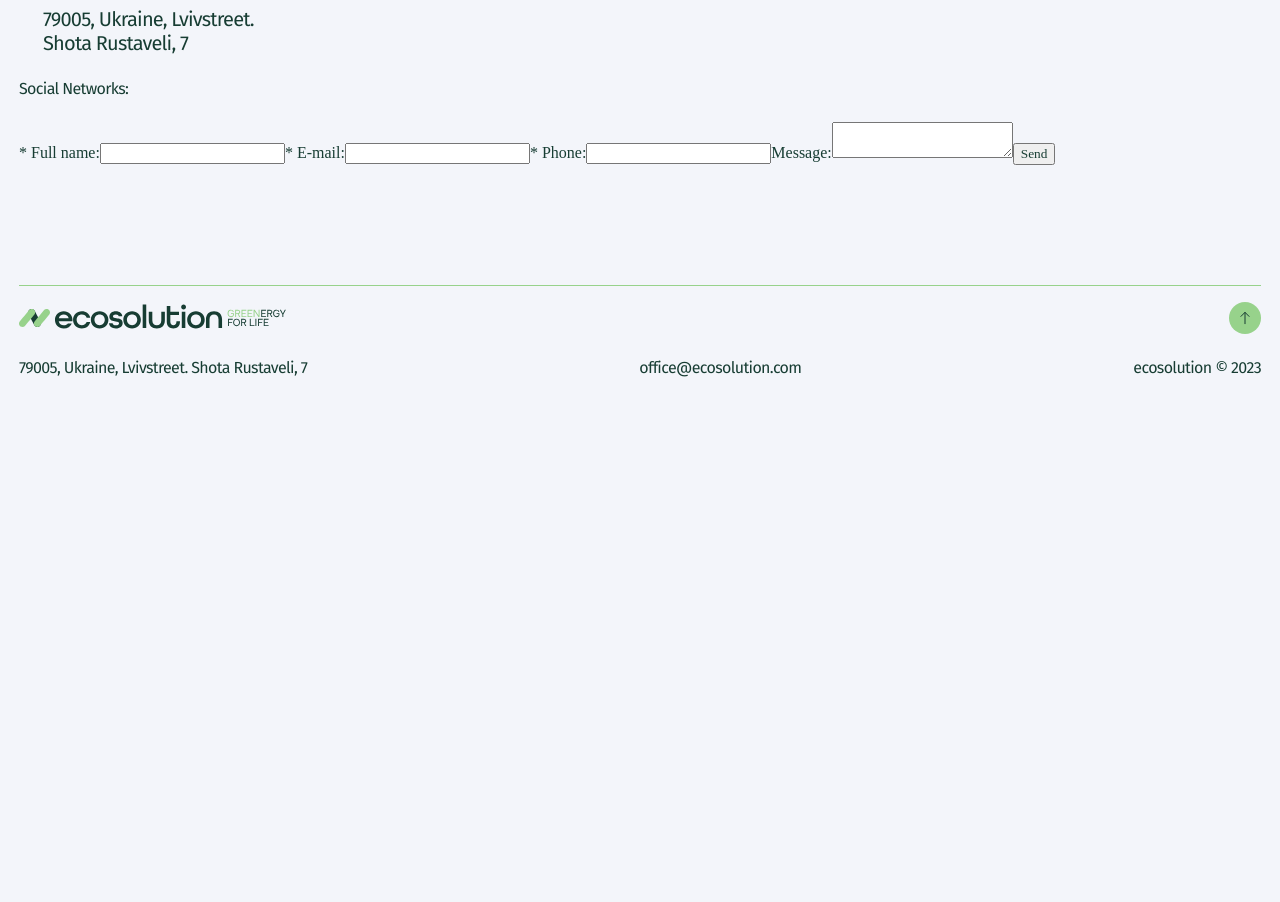
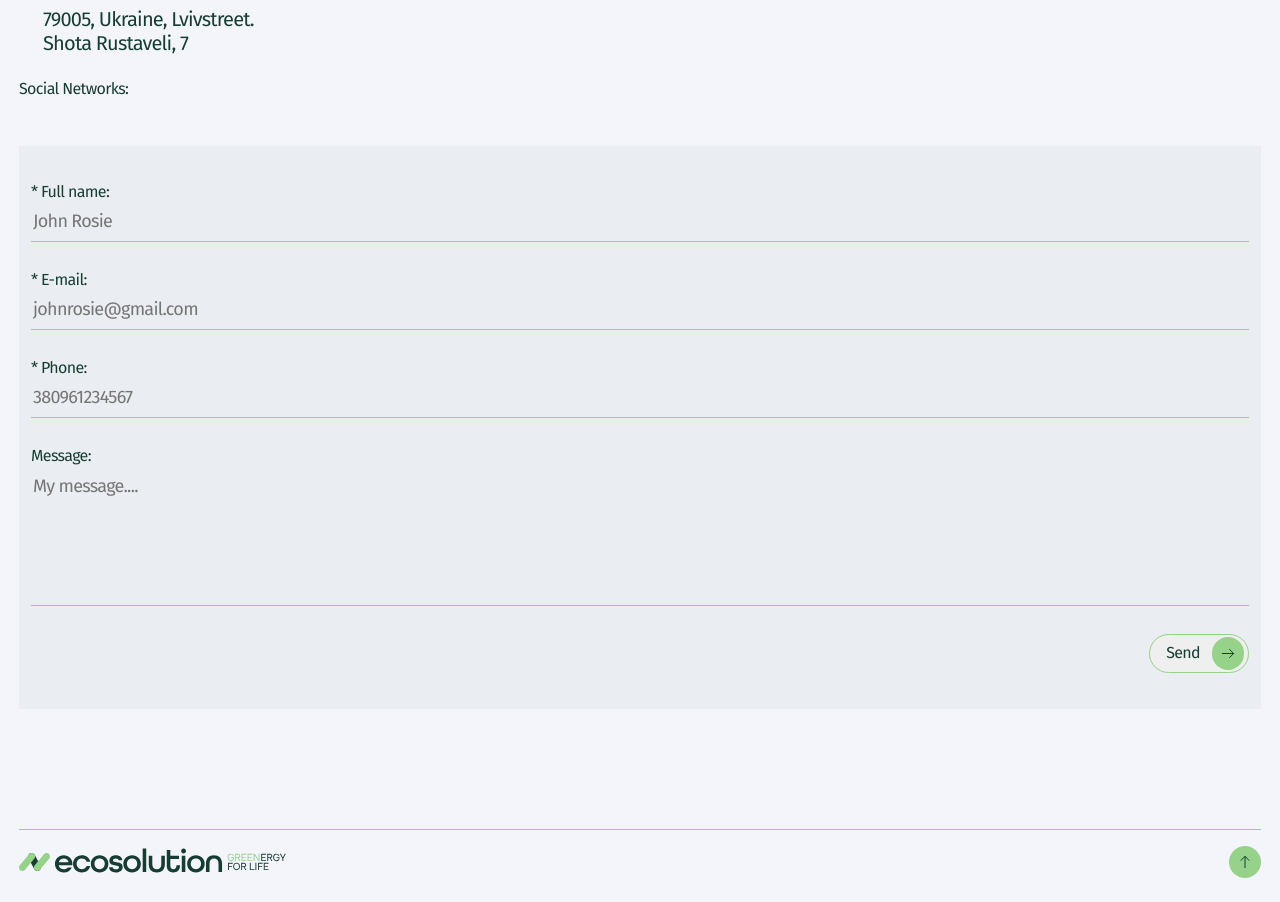
Before and after one commit to darynakarmazin/ecosolution, a React (Create React App) app: page / in a window 1280 px wide. Shown: the part 4880-5782 px from the top of the page. Before the commit the page ends 5281 px from the top, so only its background shows below. Built offline with nearby package versions, Linux system fonts and the light colour scheme; some icons are missing.

Commit message:
Added styles for form and submit btn.

```diff
--- a/src/components/ContactUs/ContactUs.jsx
+++ b/src/components/ContactUs/ContactUs.jsx
@@ -4,8 +4,10 @@ import { ReactComponent as Call } from '../../img/contact/call.svg';
 import { ReactComponent as Map } from '../../img/contact/map.svg';
 import { ReactComponent as Mail } from '../../img/contact/sms.svg';
 
+import ArrowRightIcon from '../../img/arrow-right.svg';
 import {
   Button,
+  ButtonWrapper,
   ContactList,
   ContactListItem,
   ContactListTitle,
@@ -14,6 +16,7 @@ import {
   ContactUsTitle,
   Form,
   Input,
+  Label,
   Textarea,
 } from './ContactUs.styled';
 import { useState } from 'react';
@@ -118,38 +121,54 @@ function ContactUs() {
       </ContactList>
 
       <Form onSubmit={handleSubmit}>
-        <label>
+        <Label>
           * Full name:
-          <Input type="text" name="name" value={name} onChange={handleChange} />
-        </label>
-        <label>
+          <Input
+            type="text"
+            name="name"
+            placeholder="John Rosie"
+            value={name}
+            onChange={handleChange}
+          />
+        </Label>
+        <Label>
           * E-mail:
           <Input
             type="email"
             name="email"
+            placeholder="johnrosie@gmail.com"
             value={email}
             onChange={handleChange}
           />
-        </label>
-        <label>
+        </Label>
+        <Label>
           * Phone:
           <Input
             type="phone"
             name="phone"
+            placeholder="380961234567"
             value={phone}
             onChange={handleChange}
           />
-        </label>
-        <label>
+        </Label>
+        <Label>
           Message:
           <Textarea
             type="text"
             name="message"
+            placeholder="My message...."
             value={message}
             onChange={handleChange}
           />
-        </label>
-        <Button type="submit">Send</Button>
+        </Label>
+        <ButtonWrapper>
+          <Button type="submit">
+            Send
+            <div>
+              <img src={ArrowRightIcon} alt="arrow right icon" />
+            </div>
+          </Button>
+        </ButtonWrapper>
       </Form>
     </ContactUsSection>
   );
--- a/src/components/ContactUs/ContactUs.styled.jsx
+++ b/src/components/ContactUs/ContactUs.styled.jsx
@@ -38,6 +38,7 @@ export const ContactList = styled.ul`
   display: flex;
   flex-direction: column;
   gap: 24px;
+  margin-bottom: 24px;
 
   @media screen and (min-width: 768px) {
   }
@@ -77,10 +78,88 @@ export const ContactRow = styled.div`
   }
 `;
 
-export const Form = styled.form``;
+export const Form = styled.form`
+  background-color: var(--secondary-background-color);
+  padding: 36px 12px;
+  display: flex;
+  flex-direction: column;
+  gap: 28px;
+`;
 
-export const Input = styled.input``;
+export const Label = styled.label`
+  display: flex;
+  gap: 8px;
+  flex-direction: column;
+  padding-bottom: 8px;
+  border-bottom: 1px solid var(--hover-items-color);
+  color: var(--main-font-color);
+  font-family: var(--main-font);
+  font-size: 16px;
+  letter-spacing: -0.64px;
+`;
 
-export const Textarea = styled.textarea``;
+export const Input = styled.input`
+  background-color: transparent;
+  border: none;
+  color: var(--main-font-color);
+  font-family: var(--main-font);
+  font-size: 18px;
+  letter-spacing: -0.72px;
+  outline: none;
+`;
 
-export const Button = styled.button``;
+export const Textarea = styled.textarea`
+  height: 124px;
+  background-color: transparent;
+  border: none;
+  color: var(--main-font-color);
+  font-family: var(--main-font);
+  font-size: 18px;
+  letter-spacing: -0.72px;
+  outline: none;
+  resize: none;
+`;
+
+export const ButtonWrapper = styled.div`
+  display: flex;
+  justify-content: flex-end;
+`;
+
+export const Button = styled.button`
+  display: inline-flex;
+  height: 39px;
+  padding: 4px 4px 4px 16px;
+  justify-content: center;
+  align-items: center;
+  gap: 12px;
+  border-radius: 500px;
+  border: 1px solid var(--hover-items-color, #97d28b);
+  color: #173d33;
+  font-family: var(--main-font);
+  font-size: 16px;
+  line-height: 1.13;
+  letter-spacing: -0.64px;
+  transition: var(--transition-dur-and-func);
+
+  div {
+    display: flex;
+    padding: 8px;
+    justify-content: center;
+    align-items: center;
+    gap: 10px;
+    border-radius: 100px;
+    background: #97d28b;
+    transition: var(--transition-dur-and-func);
+  }
+
+  &:hover,
+  :focus {
+    border: 1px solid var(--main-font-color, #173d33);
+    background: var(--main-font-color, #173d33);
+    color: var(--hover-items-color, #97d28b);
+
+    div {
+      background: var(--hover-items-color, #97d28b);
+    }
+  }
+`;
```
